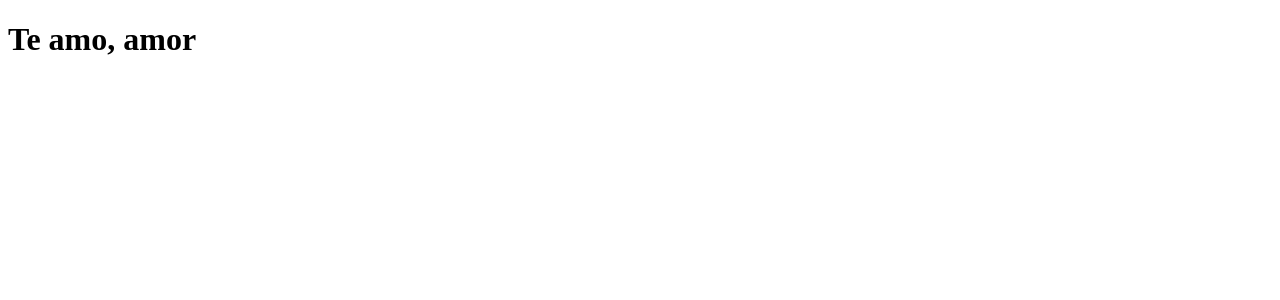
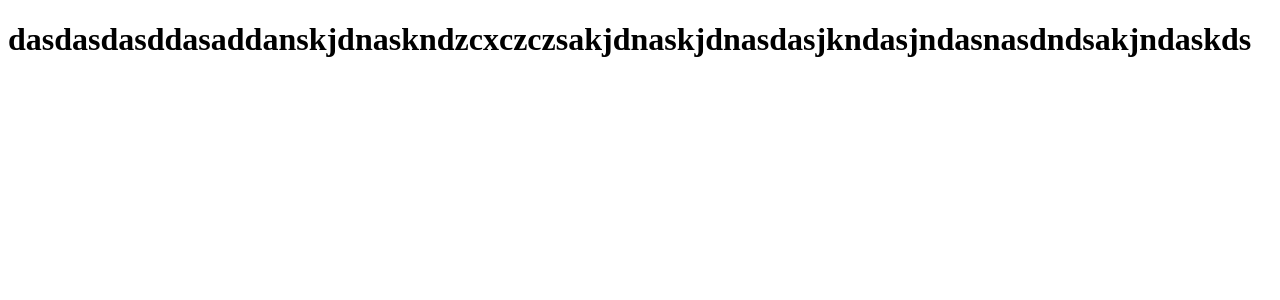
Before and after one commit to HenriquePollo1/clone-tabnews, a Next.js app: page / in a window 1280 px wide. Shown: the top 300 px of the page. Built offline with nearby package versions, Linux system fonts and the light colour scheme.

Commit message:
muda a frase

```diff
--- a/pages/index.js
+++ b/pages/index.js
@@ -1,5 +1,5 @@
 function Home(){
-return <h1>Te amo, amor </h1>
+return <h1>dasdasdasddasaddanskjdnaskndzcxczczsakjdnaskjdnasdasjkndasjndasnasdndsakjndaskds </h1>
 }
 
 export default Home;
```
